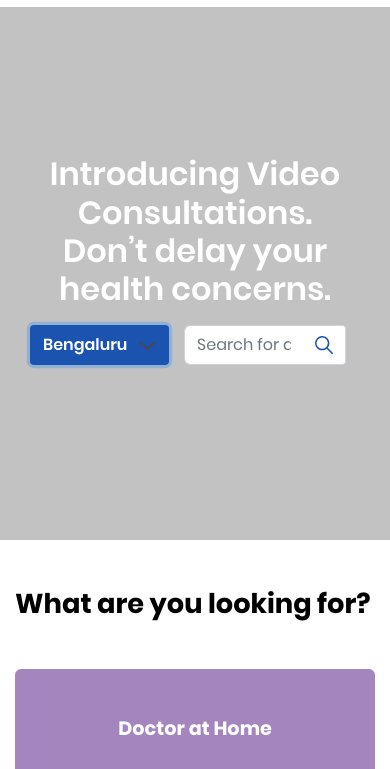
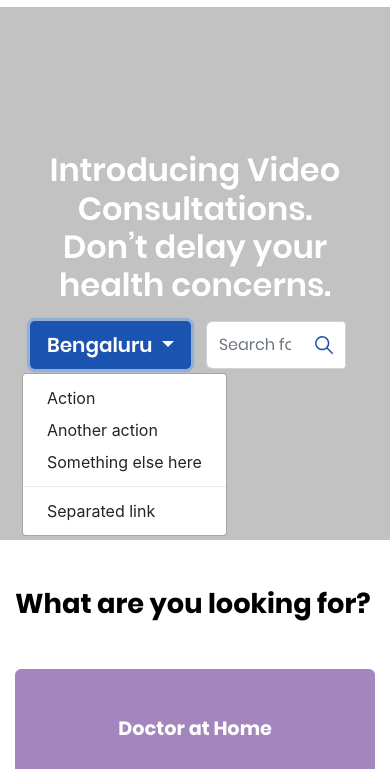
Before and after one commit to Swatinavgurukul/vaid_g_home_page-, a plain HTML site: page index.html in a window 390 px wide. Both pictures are taken after a click on the button "Bengaluru". Shown: the part 68-837 px from the top of the page. Drawn offline with nearby package versions, Linux system fonts and the light colour scheme; files whose address does not match are found by name.

Commit message:
dropdown

```diff
--- a/index.html
+++ b/index.html
@@ -116,8 +116,21 @@
                 <div class="container text-center">
                     <h2 class="banner_title">Introducing Video Consultations.<br> Don’t delay your health concerns.</h2>
                     <div class="d-flex justify-content-center mt-3">
-                        <button class="btn bengaluru_btn">Bengaluru <img class="bengaluru_btn_dropdown ml-2"
-                                src="./images/vaid g/Icon feather-chevron-down.svg" /></button>
+                        <div class="btn-group">
+                            <button class="btn bengaluru_btn btn-lg dropdown-toggle" type="button" data-toggle="dropdown" aria-haspopup="true" aria-expanded="false">
+                                Bengaluru
+                            </button>
+                            <div class="dropdown-menu">
+                                <a class="dropdown-item" href="#">Action</a>
+                                <a class="dropdown-item" href="#">Another action</a>
+                                <a class="dropdown-item" href="#">Something else here</a>
+                                <div class="dropdown-divider"></div>
+                                <a class="dropdown-item" href="#">Separated link</a>
+                            </div>
+                          </div>
+
+                        <!-- <button class="btn bengaluru_btn">Bengaluru <img class="bengaluru_btn_dropdown ml-2"
+                                src="./images/vaid g/Icon feather-chevron-down.svg" /></button> -->
                         <div class="input-group col-sm-6 banner_input">
                             <input type="text" class="form-control border-right-0 bg-white"
                                 placeholder="Search for a Specialty" aria-label="Search for a Specialty"
```
